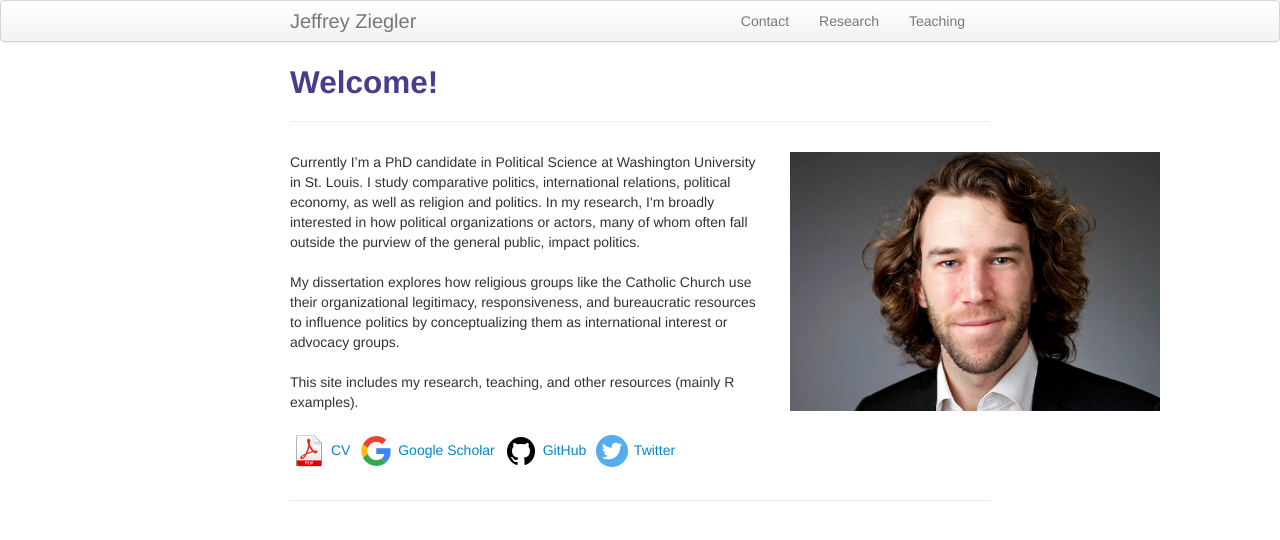
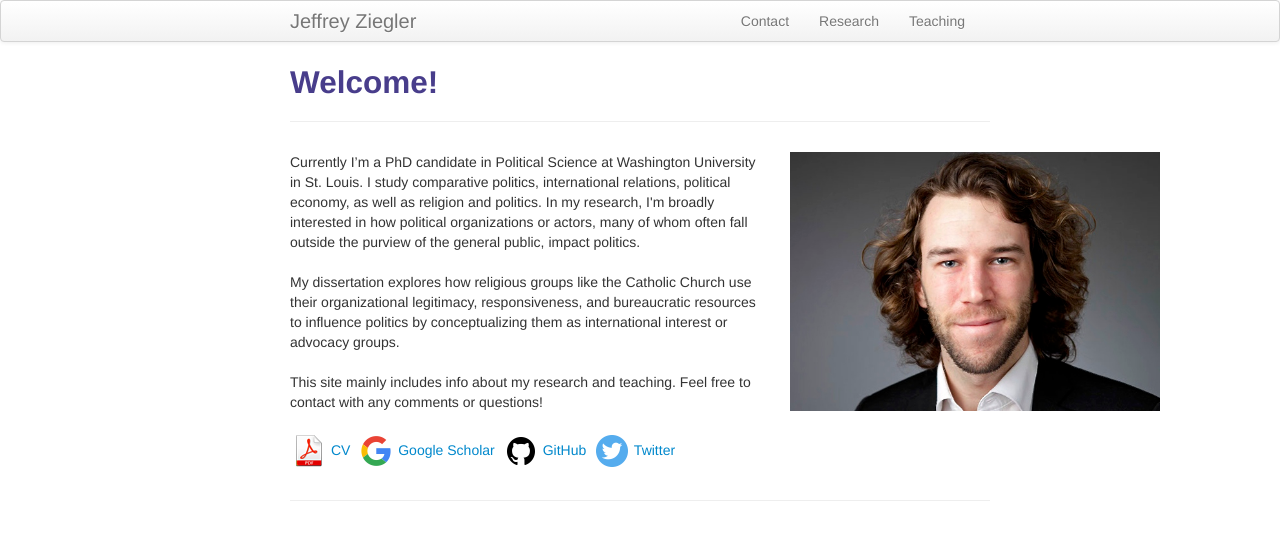
Before and after one commit to zieglerjef/zieglerjef.github.io, a Jekyll site: the page built from index.md, in a window 1280 px wide. Shown: the top 540 px of the page. Built offline with Jekyll 4.4.1, drawn with Linux system fonts in a browser that asks for light colours.

Commit message:
Update index.md

```diff
--- a/index.md
+++ b/index.md
@@ -11,7 +11,7 @@ Currently I’m a PhD candidate in Political Science at Washington University in
 
 My dissertation explores how religious groups like the Catholic Church use their organizational legitimacy, responsiveness, and bureaucratic resources to influence politics by conceptualizing them as international interest or advocacy groups. <br/><br/>
 
-This site includes my research, teaching, and other resources (mainly R examples).<br/><br/>
+This site mainly includes info about my research and teaching. Feel free to contact with any comments or questions!<br/><br/>
 
 <table align="left">
   <tr><td><a href="assets/JeffZiegler_CV.pdf"> <img src="pages/icons32/pdf-icon.png" alt="hi" class="inline"/>
```
